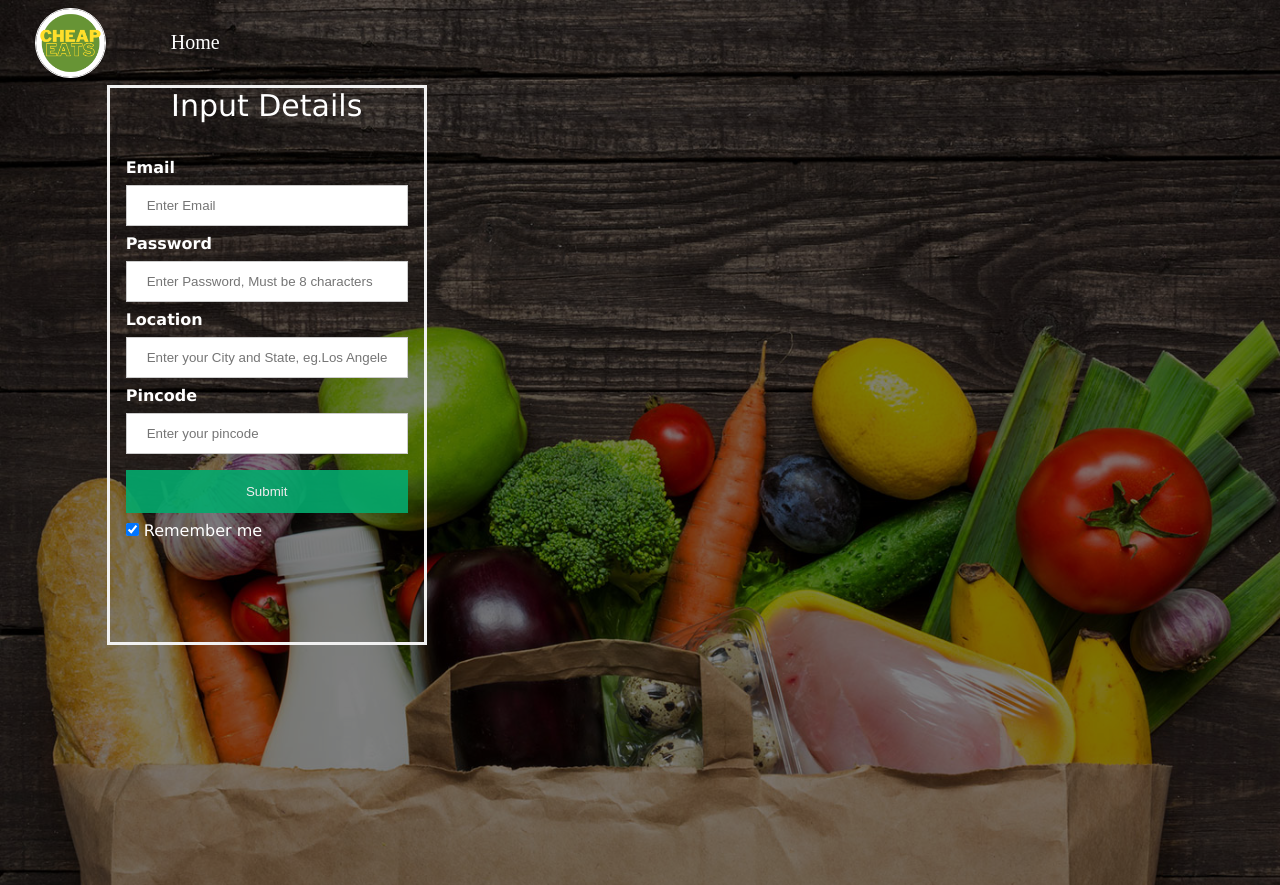
After one commit to kasturigavali/Cheapeats, a Flask app: page /shoppingcart in a window 1280 px wide. The commit adds this page. Run offline with Flask 2, Linux system fonts and the light colour scheme.

Commit message:
Added pages for login, signup and shopping cart

```diff
--- a/hello.py
+++ b/hello.py
@@ -25,6 +25,10 @@ def login():
         password = request.form.get('psw')
     return render_template("/login.html")
 
+@app.route('/shoppingcart')
+def shoppingcart():
+    return render_template("/shoppingcart.html")
+
 
 
 if __name__ == '__main__':
--- a/static/style.css
+++ b/static/style.css
@@ -25,7 +25,7 @@
 }
 
 .nav-list{
-    width: 50%;
+    width: 55%;
     display: flex;
     align-items: center;
 }
@@ -185,6 +185,115 @@ button:hover {
 
 }
 
+form {
+  border: 3px solid #f1f1f1;
+}
+
+/* Full-width inputs */
+input[type=text], input[type=password] {
+  width: 100%;
+  padding: 12px 20px;
+  margin: 8px 0;
+  display: inline-block;
+  border: 1px solid #ccc;
+  box-sizing: border-box;
+}
+
+/* Set a style for all buttons */
+button {
+  background-color: #04AA6D;
+  color: white;
+  padding: 14px 20px;
+  margin: 8px 0;
+  border: none;
+  cursor: pointer;
+  width: 100%;
+}
+
+/* Add a hover effect for buttons */
+button:hover {
+  opacity: 0.8;
+}
+
+/* Extra style for the cancel button (red) */
+.cancelbtn {
+  width: auto;
+  padding: 10px 18px;
+  background-color: #f44336;
+}
+
+/* Center the avatar image inside this container */
+.imgcontainer {
+  text-align: center;
+  margin: 24px 0 12px 0;
+}
+
+/* Avatar image */
+img.avatar {
+  width: 40%;
+  border-radius: 50%;
+}
+
+/* Add padding to containers */
+.container {
+  padding: 16px;
+}
+
+/* The "Forgot password" text */
+span.psw {
+  float: right;
+  padding-top: 16px;
+}
+
+/* Change styles for span and cancel button on extra small screens */
+@media screen and (max-width: 300px) {
+  span.psw {
+    display: block;
+    float: none;
+  }
+  .cancelbtn {
+    width: 100%;
+  }
+}
+
+/* shoppingcart css */
+
+.firstHalf1{
+  width: 50%;
+  display: flex;
+  flex-direction: column;
+  justify-content: left;
+}
+
+.secondHalf1{
+  width:70%;
+}
+
+.Section1{
+  height: 800px;
+  display:flex;
+  align-items:left;
+  justify-content: space-evenly;
+  max-width: 60%;
+  margin: auto;
+}
+
+.box-main1{
+  display: flex;
+  justify-content:left;
+  align-items:left;
+  color: white;
+  font-family: Verdana, Geneva, Tahoma, sans-serif;
+  max-width: 100%;
+  margin: auto;
+  height: 70%;
+}
+
+.logintext{
+  font-size: 30px;
+  text-align: center;
+
+}
 
 form {
   border: 3px solid #f1f1f1;
--- a/templates/index.html
+++ b/templates/index.html
@@ -14,7 +14,7 @@
           <li><a id="home" href ="#"> Home </a></li>
           <li><a href ="#signup"> Sign Up </a></li>
           <li><a id="login" href ="/login">Login</a></li>
-          <li><a id="shoppinglist" href ="/ShoppingCart">Shopping Cart</a></li>
+          <li><a id="shoppingcart" href ="/shoppingcart">Shopping Cart</a></li>
           <li><a id="dashboard" href ="#dashboard"> Dashboard </a>  </li>
         </ul >
     </nav>
--- a/templates/login.html
+++ b/templates/login.html
@@ -41,8 +41,7 @@
                       <span class="psw">Forgot <a href="#">password?</a></span>
                     </div>
                   </form>
-
-
+            </section>
     </section>
 </body>
 </html>
--- /dev/null
+++ b/templates/shoppingcart.html
@@ -0,0 +1,73 @@
+<!DOCTYPE html>
+<html lang="en">
+<head>
+    <meta charset="UTF-8">
+    <meta http-equiv="X-UA-Compatible" content="IE=edge">
+    <meta name="viewport" content="width=device-width, initial-scale=1.0">
+    <link rel="stylesheet" href = 'static/style.css'>
+    <title>CheapEats</title>
+</head>
+<body>
+    <nav class="navbar background">
+        <ul class="nav-list">
+          <div class ='logo'><img src='static/cheapeats.png' alt='logo'></div>
+          <li><a id="home" href ="/"> Home </a></li>
+        </ul >
+    </nav>
+    <section class="background firstSection">
+        <div class="box-main1">
+            <div class="firstHalf1">
+                <section class="Section1", id ="shoppingcartdetails">
+                    <form action="" method="post">
+                        <p class="logintext">Input Details</p><br>
+                        <div class="container">
+                        <label for="email"><b>Email</b></label>
+                        <input type="text" placeholder="Enter Email" name="email" required>
+
+                        <label for="psw"><b>Password</b></label>
+                        <input type="password" placeholder="Enter Password, Must be 8 characters" name="psw" required>
+
+                        <label for="location"><b>Location</b></label>
+                        <input type="text" placeholder="Enter your City and State, eg.Los Angeles, CA" name="location" required>
+
+                        <label for="pincode"><b>Pincode</b></label>
+                        <input type="text" placeholder="Enter your pincode" name="pincode" required>
+
+
+                        <button type="submit">Submit</button>
+                        <label>
+                            <input type="checkbox" checked="checked" name="remember"> Remember me
+                        </label>
+                        </div>
+                    </form>
+                </section>
+            </div>
+            <div class = "secondHalf1">
+
+
+
+
+
+
+
+
+
+
+
+
+
+
+
+
+
+
+
+
+
+
+
+
+            </div>
+    </section>
+</body>
+</html>
```
